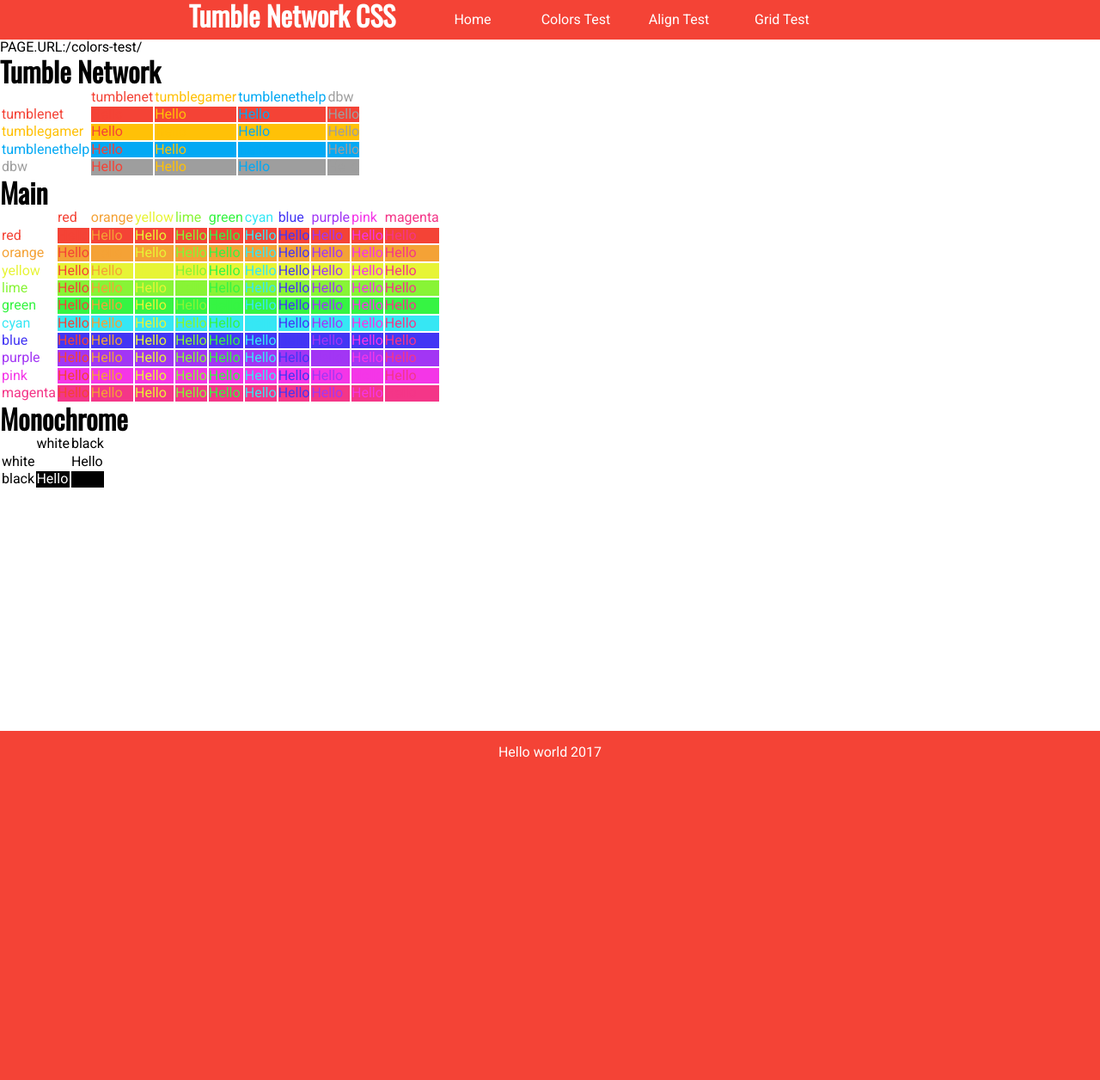
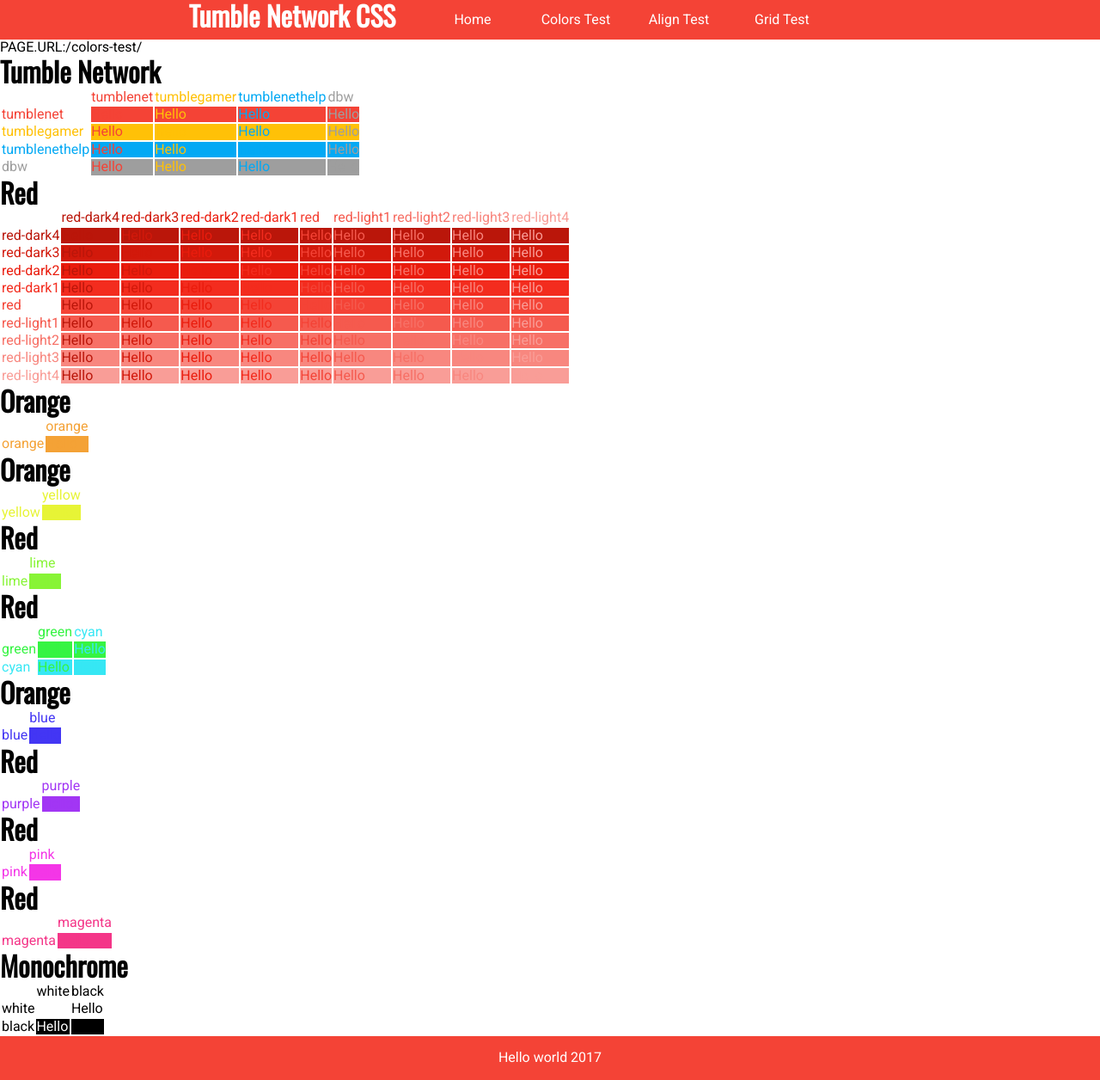
Before and after one commit to tumblenet/tumblenet-css, a Jekyll site: the page built from colors-test.html, in a window 1280 px wide. Shown: the whole page at 86% size. Built offline with Jekyll 4.4.1, drawn with Linux system fonts in a browser that asks for light colours; before the commit the page ends 900 px from its top, so only the background shows below that.

Commit message:
added shades of red

```diff
--- a/_data/css.yml
+++ b/_data/css.yml
@@ -17,16 +17,40 @@ colors:
      value: "#9E9E9E"
 
 #taken from http://www.htmlhexcolor.com/f44336
- - name: "Main"
+ - name: "Red"
    colors:
+   - name: "red-dark4"
+     value: "#BA160A"
+   - name: "red-dark3"
+     value: "#D2190B"
+   - name: "red-dark2"
+     value: "#EA1C0D"
+   - name: "red-dark1"
+     value: "#f32c1e"
    - name: "red"
      value: "#F44336"
+   - name: "red-light1"
+     value: "#f55a4e"
+   - name: "red-light2"
+     value: "#f77066"
+   - name: "red-light3"
+     value: "#F8877f"
+   - name: "red-light4"
+     value: "#F99d97"
+ - name: "Orange"
+   colors:
    - name: "orange"
      value: "#F4A236"
+ - name: "Orange"
+   colors:
    - name: "yellow"
      value: "#E7F436"
+ - name: "Red"
+   colors:
    - name: "lime"
      value: "#88f436"
+ - name: "Red"
+   colors:
    - name: "green"
      value: "#36f443"
 #      - name: ""
@@ -35,14 +59,24 @@ colors:
      value: "#36e7f4"
 #      - name: ""
 #        value: "#3688f4"
+ - name: "Orange"
+   colors:
    - name: "blue"
      value: "#4336f4"
+ - name: "Red"
+   colors:
    - name: "purple"
      value: "#a236f4"
+ - name: "Red"
+   colors:
    - name: "pink"
      value: "#f436e7"
+ - name: "Red"
+   colors:
    - name: "magenta"
      value: "#f43688"
+
+
 
  - name: "Monochrome"
    colors:
```
